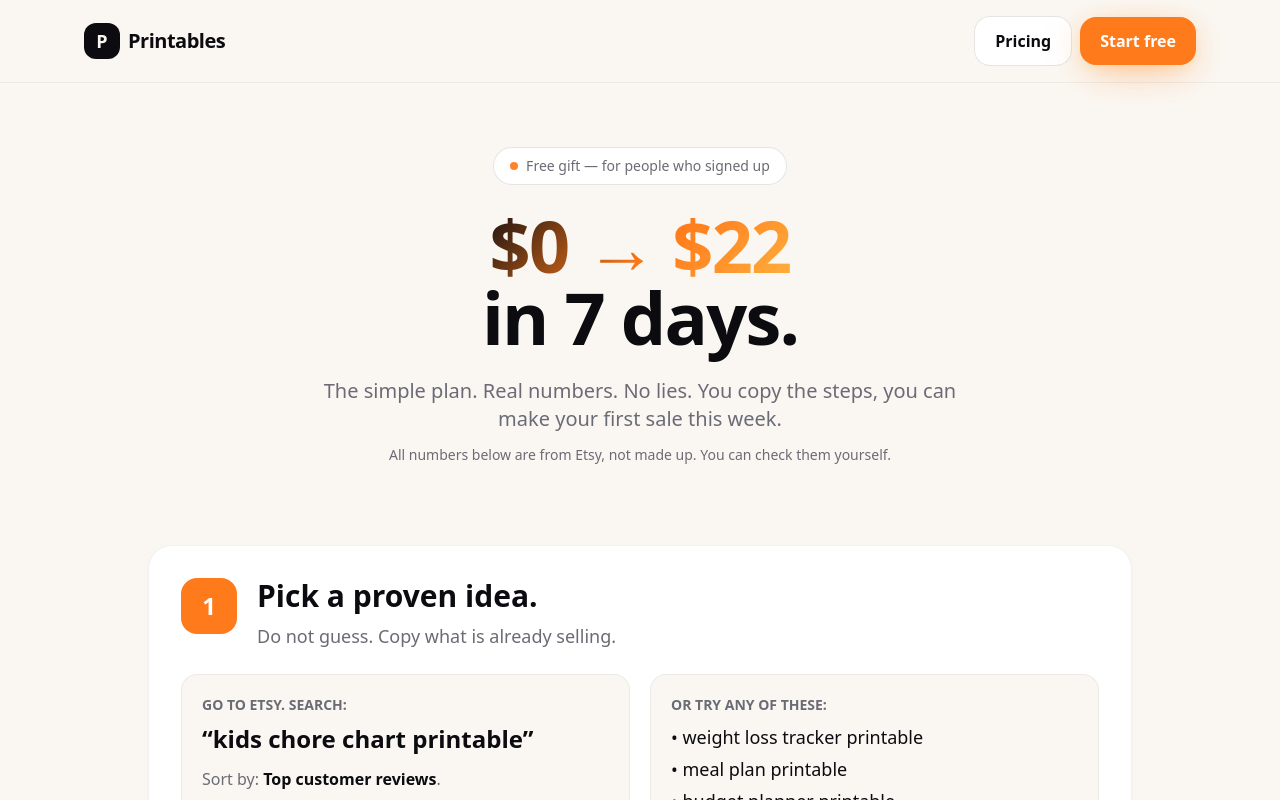
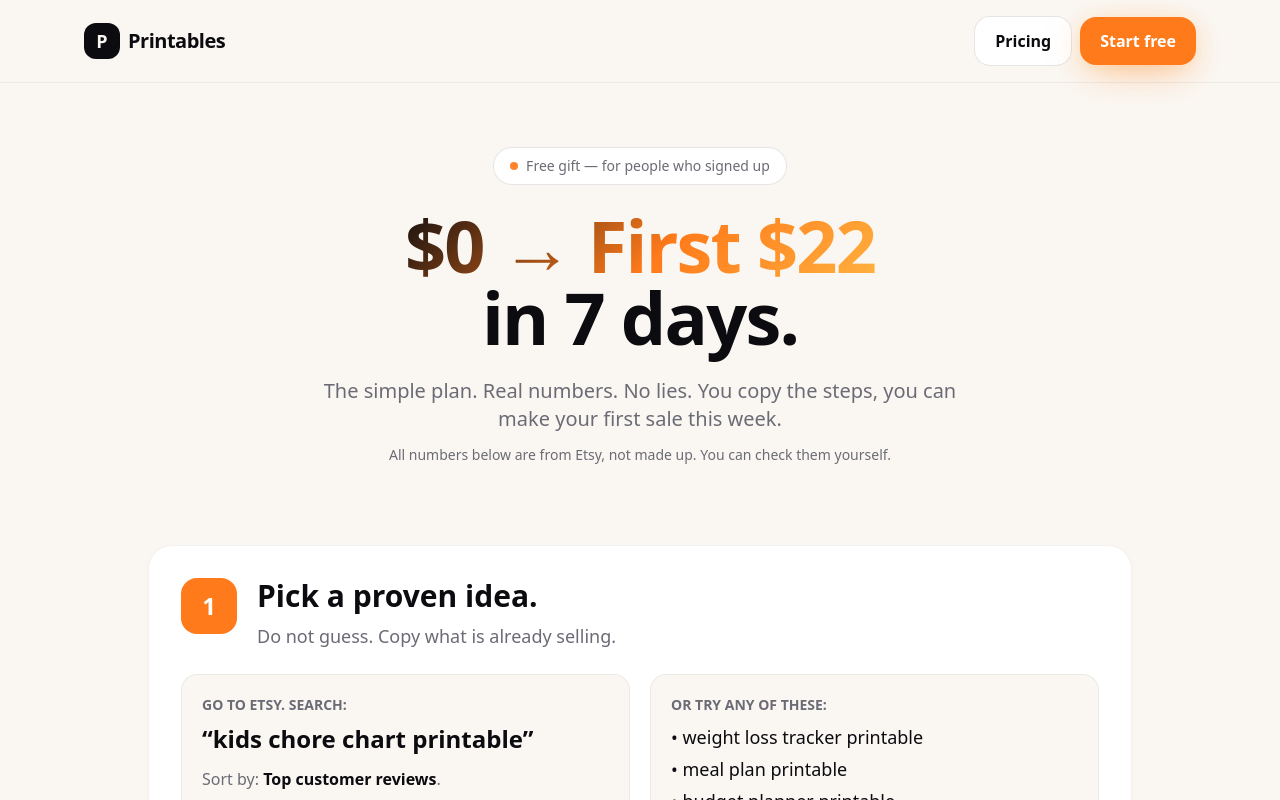
Before and after one commit to moshbari/printables, a Next.js app: page /plan/first-sale-blueprint-vf7x3k in a window 1280 px wide. Shown: the top 800 px of the page. Built offline with nearby package versions, Linux system fonts and the light colour scheme; no server answers.

Commit message:
plan hero: $0 → First $22 (beginner framing)

```diff
--- a/src/app/plan/first-sale-blueprint-vf7x3k/page.tsx
+++ b/src/app/plan/first-sale-blueprint-vf7x3k/page.tsx
@@ -5,7 +5,7 @@ import { getSession } from "@/lib/auth";
 export const dynamic = "force-dynamic";
 
 export const metadata: Metadata = {
-  title: "Your $0 → $22 Plan — Printables",
+  title: "Your $0 → First $22 Plan — Printables",
   description: "The simple 7-day plan to your first Etsy printable sale. Real numbers. No fluff.",
   robots: { index: false, follow: false, nocache: true },
 };
@@ -23,7 +23,7 @@ export default async function PlanPage() {
           Free gift — for people who signed up
         </div>
         <h1 className="mt-6 text-5xl sm:text-7xl font-black tracking-tight leading-[1.05]">
-          <span className="gradient-title">$0 → $22</span>
+          <span className="gradient-title">$0 → First $22</span>
           <br />
           in 7 days.
         </h1>
```
